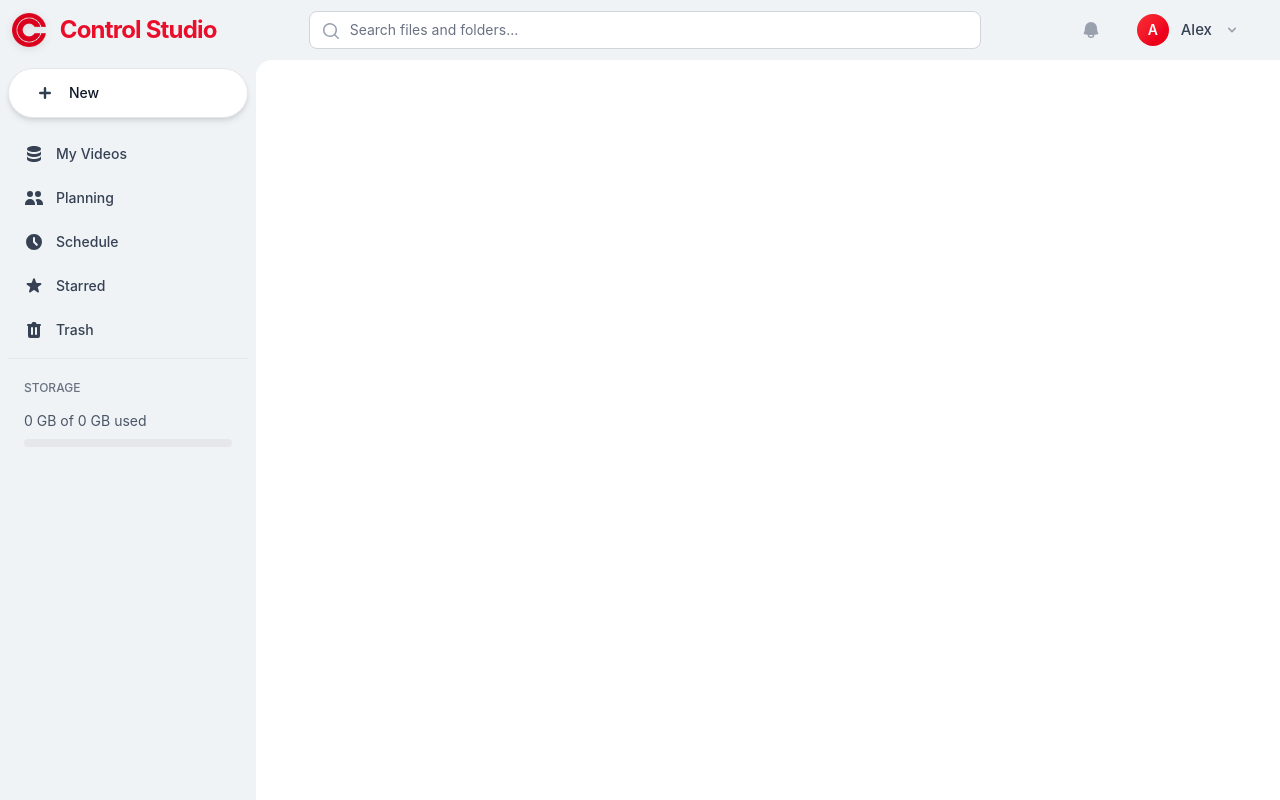
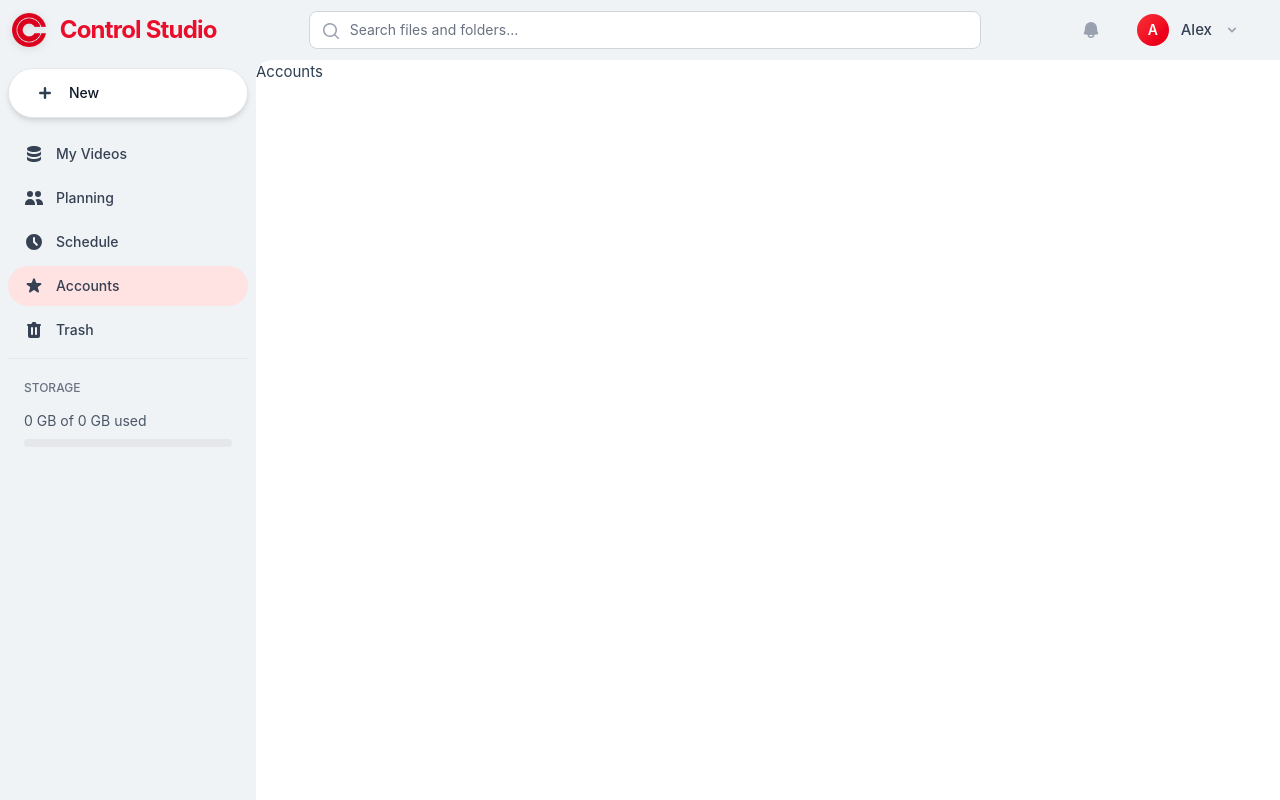
Before and after one commit to alexmen656/control-studio, a Vue app: page /accounts in a window 1280 px wide. Built offline with nearby package versions, Linux system fonts and the light colour scheme; the HTML template or start-up script is replaced by a standard one.

Commit message:
feat: Add AccountsView

```diff
--- a/src/components/AppSidebar.vue
+++ b/src/components/AppSidebar.vue
@@ -68,14 +68,14 @@
                 </svg>
                 <span class="text-sm font-medium">Schedule</span>
             </router-link>
-            <router-link to="/starred"
+            <router-link to="/accounts"
                 class="flex items-center space-x-3 px-4 py-2.5 text-gray-700 dark:text-gray-300 hover:bg-red-100 dark:hover:bg-red-900/20 rounded-full transition-colors"
                 active-class="bg-red-100 dark:bg-red-900/30 text-primary-700 dark:text-primary-200 hover:bg-primary-100 dark:hover:bg-red-900/40">
                 <svg class="w-5 h-5" fill="currentColor" viewBox="0 0 20 20">
                     <path
                         d="M9.049 2.927c.3-.921 1.603-.921 1.902 0l1.07 3.292a1 1 0 00.95.69h3.462c.969 0 1.371 1.24.588 1.81l-2.8 2.034a1 1 0 00-.364 1.118l1.07 3.292c.3.921-.755 1.688-1.54 1.118l-2.8-2.034a1 1 0 00-1.175 0l-2.8 2.034c-.784.57-1.838-.197-1.539-1.118l1.07-3.292a1 1 0 00-.364-1.118L2.98 8.72c-.783-.57-.38-1.81.588-1.81h3.461a1 1 0 00.951-.69l1.07-3.292z" />
                 </svg>
-                <span class="text-sm font-medium">Starred</span>
+                <span class="text-sm font-medium">Accounts</span>
             </router-link>
             <router-link to="/trash"
                 class="flex items-center space-x-3 px-4 py-2.5 text-gray-700 dark:text-gray-300 hover:bg-red-100 dark:hover:bg-red-900/20 rounded-full transition-colors"
@@ -95,7 +95,7 @@
                 <div class="space-y-2">
                     <div class="flex items-center justify-between text-sm">
                         <span class="text-gray-600 dark:text-gray-400">{{ storageUsed }} {{ unit }} of {{ storageTotal
-                            }}
+                        }}
                             GB
                             used</span>
                     </div>
--- a/src/router/index.ts
+++ b/src/router/index.ts
@@ -35,9 +35,9 @@ const router = createRouter({
       component: () => import('../views/PlanView.vue'),
     },
     {
-      path: '/starred',
-      name: 'starred',
-      component: () => import('../views/HomeView.vue'),
+      path: '/accounts',
+      name: 'accounts',
+      component: () => import('../views/AccountsView.vue'),
     },
     {
       path: '/trash',
--- /dev/null
+++ b/src/views/AccountsView.vue
@@ -0,0 +1,5 @@
+<template>
+    <div>
+        <h1>Accounts</h1>
+    </div>
+</template>
```
